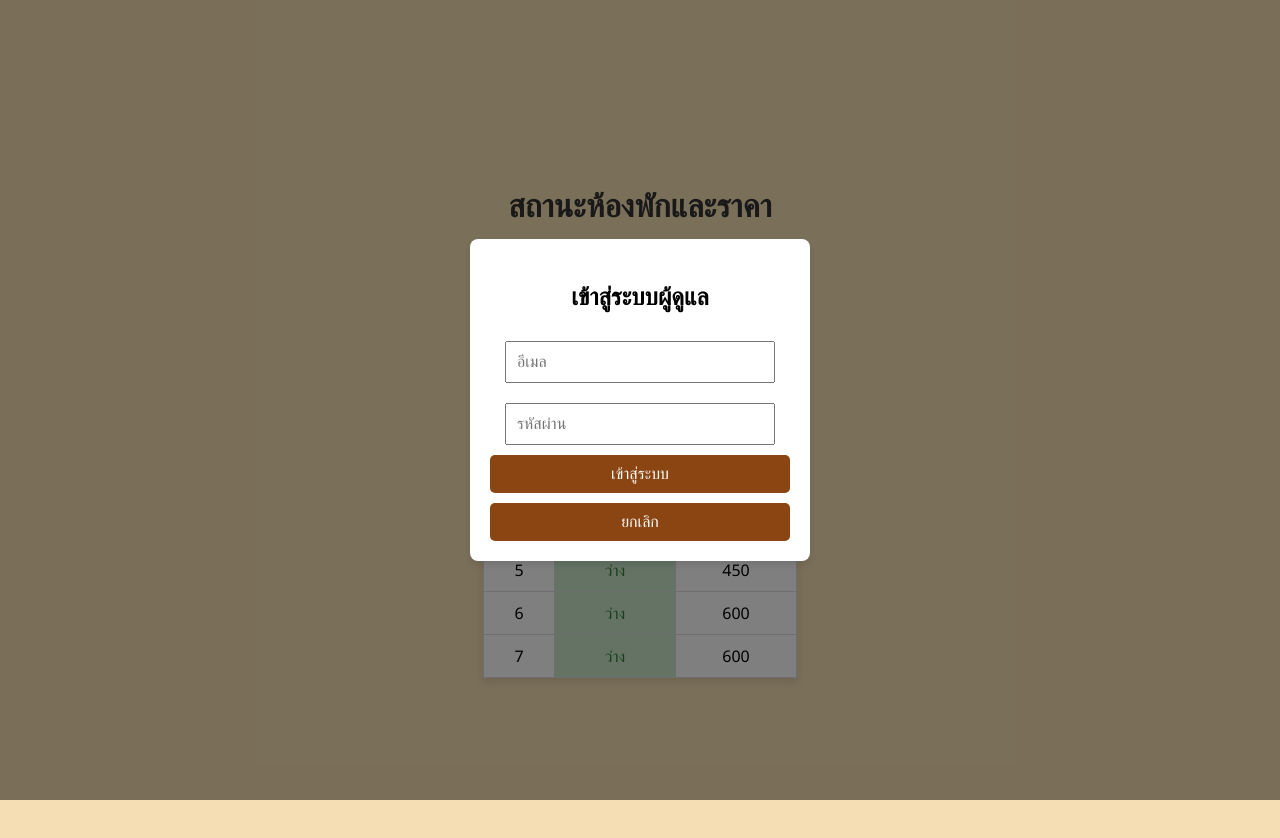
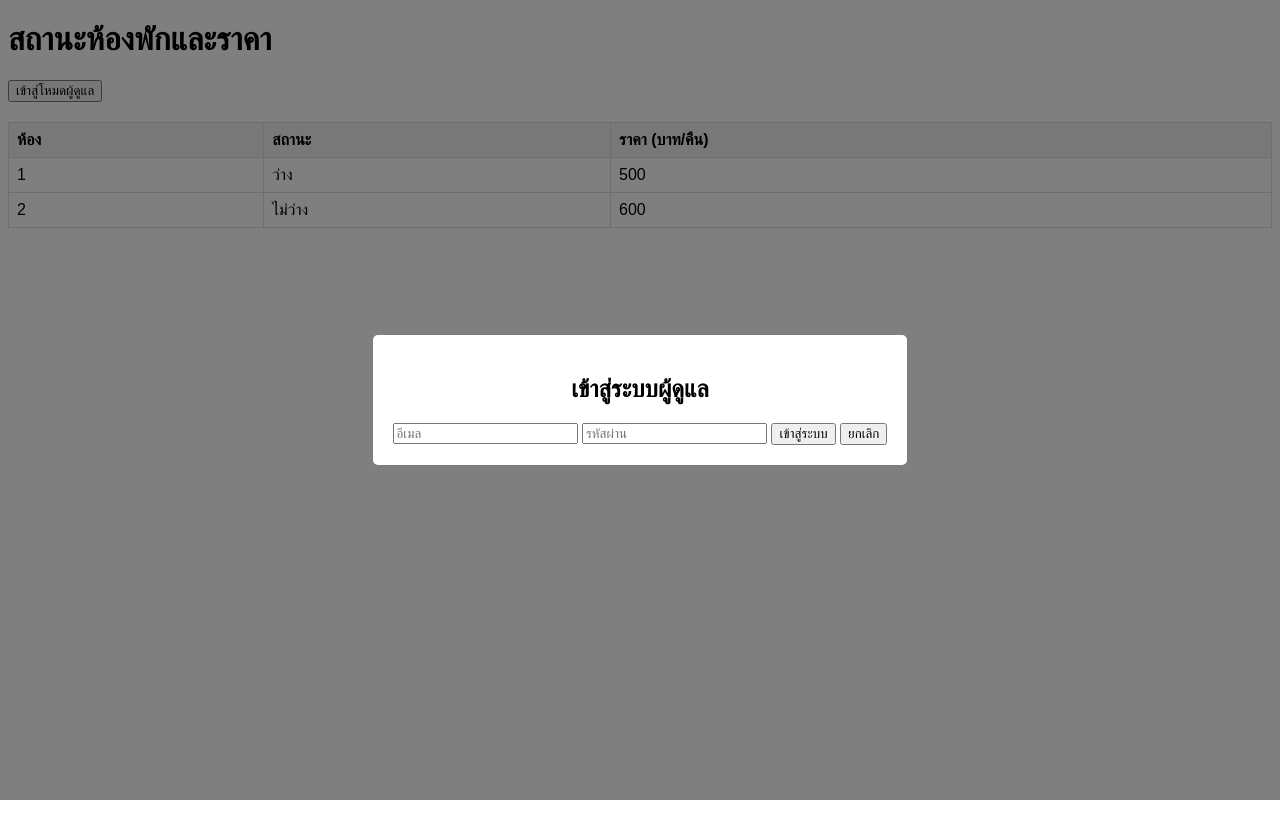
Before and after one commit to JanJin-Re/JanJin-Re.github.io, a plain HTML site: page index.html in a window 1280 px wide. Both pictures are taken after a click on the button "เข้าสู่โหมดผู้ดูแล". After the commit the page ends 800 px from the top, so only its background shows below. Drawn offline with Linux system fonts and the light colour scheme.

Commit message:
Update index.html

```diff
--- a/index.html
+++ b/index.html
@@ -6,71 +6,22 @@
     <title>สถานะห้องพักและราคา</title>
     <style>
         body {
-            font-family: 'Segoe UI', Tahoma, Geneva, Verdana, sans-serif;
-            background-color: #F5DEB3;
-            margin: 0;
-            padding: 20px;
-            display: flex;
-            justify-content: center;
-            align-items: center;
-            height: 100vh;
-            flex-direction: column;
-        }
-        h1 {
-            text-align: center;
-            color: #333;
-            margin-bottom: 20px;
+            font-family: Arial, sans-serif;
         }
         table {
-            width: auto;
+            width: 100%;
             border-collapse: collapse;
-            box-shadow: 0 4px 8px rgba(0, 0, 0, 0.1);
-            background-color: white;
-        }
-        table, th, td {
-            border: 1px solid #ddd;
         }
         th, td {
-            text-align: center;
-            vertical-align: middle;
-            padding: 10px;
+            border: 1px solid #ddd;
+            padding: 8px;
+            text-align: left;
         }
         th {
-            background-color: #8B4513;
-            color: white;
-            font-size: 18px;
+            background-color: #f2f2f2;
         }
-        td {
-            font-size: 16px;
-        }
-        th:nth-child(1), td:nth-child(1) {
-            width: 50px;
-        }
-        th:nth-child(2), td:nth-child(2) {
-            width: 100px;
-        }
-        th:nth-child(3), td:nth-child(3) {
-            width: 100px;
-        }
-        .available {
-            background-color: #c8e6c9;
-            color: #2e7d32;
-        }
-        .unavailable {
-            background-color: #ffccbc;
-            color: #d84315;
-        }
-        button {
-            padding: 8px 12px;
-            font-size: 16px;
-            color: white;
-            background-color: #8B4513;
-            border: none;
-            cursor: pointer;
-            border-radius: 5px;
-        }
-        button:hover {
-            background-color: #A0522D;
+        .toggle-btn {
+            margin-bottom: 20px;
         }
         .admin-only {
             display: none;
@@ -78,85 +29,116 @@
         .show-admin .admin-only {
             display: table-cell;
         }
-        .toggle-btn {
-            padding: 10px 20px;
-            font-size: 18px;
-            background-color: #8B4513;
-            color: white;
-            border: none;
-            border-radius: 5px;
-            cursor: pointer;
-            transition: background-color 0.3s;
-            margin-bottom: 20px;
-        }
-        .toggle-btn:hover {
-            background-color: #A0522D;
-        }
         #loginModal {
             display: none;
             position: fixed;
+            left: 0;
             top: 0;
-            left: 0;
             width: 100%;
             height: 100%;
-            background: rgba(0, 0, 0, 0.5);
+            background-color: rgba(0, 0, 0, 0.5);
             justify-content: center;
             align-items: center;
+        }
+        #loginForm {
+            background-color: white;
+            padding: 20px;
+            border-radius: 5px;
+            text-align: center;
         }
         #loginModal.show {
             display: flex;
         }
-        #loginForm {
-            background-color: white;
-            padding: 20px;
-            border-radius: 8px;
-            box-shadow: 0 4px 8px rgba(0, 0, 0, 0.1);
-            width: 300px;
-            display: flex;
-            flex-direction: column;
-            align-items: center;
-        }
-        #loginForm input {
-            margin: 10px 0;
-            padding: 10px;
-            width: 90%;
-            font-size: 16px;
-            box-sizing: border-box;
-        }
-        #loginForm button {
-            width: 100%;
-            padding: 10px;
-            background-color: #8B4513;
-            color: white;
-            border: none;
-            border-radius: 5px;
-            font-size: 16px;
-            cursor: pointer;
-        }
-        #loginForm button:hover {
-            background-color: #A0522D;
-        }
-        #cancelBtn {
-            margin-top: 10px;
-            background-color: #d32f2f;
-        }
-        #cancelBtn:hover {
-            background-color: #b71c1c;
-        }
     </style>
-
-    <!-- Firebase App (the core Firebase SDK) is always required and must be listed first -->
     <script src="https://www.gstatic.com/firebasejs/9.20.0/firebase-app.js"></script>
     <script src="https://www.gstatic.com/firebasejs/9.20.0/firebase-database.js"></script>
+    <script>
+        // กำหนดค่าการเชื่อมต่อ Firebase
+        const firebaseConfig = {
+            apiKey: "AIzaSyB9huDa17wQnpKFhYP8iGC35ivwlP-m_oU",
+            authDomain: "example-7a9ac.firebaseapp.com",
+            databaseURL: "https://example-7a9ac-default-rtdb.firebaseio.com",
+            projectId: "example-7a9ac",
+            storageBucket: "example-7a9ac.appspot.com",
+            messagingSenderId: "470545773345",
+            appId: "1:470545773345:web:9431f3d1192815dc1ec460"
+        };
+
+        // เริ่มต้น Firebase
+        const app = firebase.initializeApp(firebaseConfig);
+        const db = firebase.database();
+
+        const correctEmail = "admin@example.com";
+        const correctPassword = "password123";
+        let isAdmin = false;
+
+        function openLoginModal() {
+            document.getElementById("loginModal").classList.add("show");
+        }
+
+        function closeLoginModal() {
+            document.getElementById("loginModal").classList.remove("show");
+        }
+
+        function login() {
+            const email = document.getElementById("email").value;
+            const password = document.getElementById("password").value;
+
+            if (email === correctEmail && password === correctPassword) {
+                isAdmin = true;
+                closeLoginModal();
+                document.getElementById("adminToggleBtn").textContent = "ออกจากโหมดผู้ดูแล";
+                document.querySelector("table").classList.add("show-admin");
+            } else {
+                alert("อีเมลหรือรหัสผ่านไม่ถูกต้อง");
+            }
+        }
+
+        function toggleAdminMode() {
+            if (isAdmin) {
+                isAdmin = false;
+                document.getElementById("adminToggleBtn").textContent = "เข้าสู่โหมดผู้ดูแล";
+                document.querySelector("table").classList.remove("show-admin");
+            } else {
+                openLoginModal();
+            }
+        }
+
+        function updateStatus(button) {
+            const row = button.closest("tr");
+            const statusCell = row.querySelector(".status");
+            const currentStatus = statusCell.textContent;
+
+            const newStatus = currentStatus === "ว่าง" ? "ไม่ว่าง" : "ว่าง";
+            statusCell.textContent = newStatus;
+            statusCell.className = "status " + (newStatus === "ว่าง" ? "available" : "unavailable");
+        }
+
+        function saveRoomStatus() {
+            const roomData = [];
+            const rows = document.querySelectorAll("#room-status tr");
+            rows.forEach(row => {
+                const roomNumber = row.querySelector('td:first-child').textContent;
+                const status = row.querySelector('.status').textContent;
+                const price = row.querySelector('td:nth-child(3)').textContent;
+                roomData.push({ roomNumber, status, price });
+            });
+
+            // บันทึกข้อมูลลง Firebase
+            roomData.forEach(room => {
+                firebase.database().ref('rooms/' + room.roomNumber).set({
+                    status: room.status,
+                    price: room.price
+                });
+            });
+        }
+    </script>
 </head>
 <body>
 
 <h1>สถานะห้องพักและราคา</h1>
-
-<!-- ปุ่มสำหรับเปิด/ปิดโหมดผู้ดูแล -->
 <button id="adminToggleBtn" class="toggle-btn" onclick="toggleAdminMode()">เข้าสู่โหมดผู้ดูแล</button>
 
-<!-- ตารางแสดงสถานะห้องและราคา -->
 <table>
     <thead>
         <tr>
@@ -175,44 +157,14 @@
         </tr>
         <tr>
             <td>2</td>
-            <td class="status available">ว่าง</td>
-            <td>500</td>
-            <td class="admin-only"><button onclick="updateStatus(this)">อัพเดท</button></td>
-        </tr>
-        <tr>
-            <td>3</td>
-            <td class="status available">ว่าง</td>
-            <td>500</td>
-            <td class="admin-only"><button onclick="updateStatus(this)">อัพเดท</button></td>
-        </tr>
-        <tr>
-            <td>4</td>
-            <td class="status available">ว่าง</td>
-            <td>500</td>
-            <td class="admin-only"><button onclick="updateStatus(this)">อัพเดท</button></td>
-        </tr>
-        <tr>
-            <td>5</td>
-            <td class="status available">ว่าง</td>
-            <td>450</td>
-            <td class="admin-only"><button onclick="updateStatus(this)">อัพเดท</button></td>
-        </tr>
-        <tr>
-            <td>6</td>
-            <td class="status available">ว่าง</td>
+            <td class="status unavailable">ไม่ว่าง</td>
             <td>600</td>
             <td class="admin-only"><button onclick="updateStatus(this)">อัพเดท</button></td>
         </tr>
-        <tr>
-            <td>7</td>
-            <td class="status available">ว่าง</td>
-            <td>600</td>
-            <td class="admin-only"><button onclick="updateStatus(this)">อัพเดท</button></td>
-        </tr>
+        <!-- เพิ่มห้องเพิ่มเติมตามต้องการ -->
     </tbody>
 </table>
 
-<!-- Modal สำหรับล็อกอิน -->
 <div id="loginModal">
     <div id="loginForm">
         <h2>เข้าสู่ระบบผู้ดูแล</h2>
@@ -223,110 +175,5 @@
     </div>
 </div>
 
-<script>
-    // Firebase configuration
-    const firebaseConfig = {
-        apiKey: "AIzaSyB9huDa17wQnpKFhYP8iGC35ivwlP-m_oU",
-        authDomain: "example-7a9ac.firebaseapp.com",
-        databaseURL: "https://example-7a9ac-default-rtdb.firebaseio.com",
-        projectId: "example-7a9ac",
-        storageBucket: "example-7a9ac.appspot.com",
-        messagingSenderId: "470545773345",
-        appId: "1:470545773345:web:9431f3d1192815dc1ec460"
-    };
-
-    // Initialize Firebase
-    const app = firebase.initializeApp(firebaseConfig);
-    const db = firebase.database();
-
-    const correctEmail = "admin@example.com";
-    const correctPassword = "password123";
-    let isAdmin = false;
-
-    // ฟังก์ชันเปิด modal ล็อกอิน
-    function openLoginModal() {
-        document.getElementById("loginModal").classList.add("show");
-        document.getElementById("email").value = '';
-        document.getElementById("password").value = '';
-    }
-
-    // ฟังก์ชันปิด modal ล็อกอิน
-    function closeLoginModal() {
-        document.getElementById("loginModal").classList.remove("show");
-    }
-
-    // ฟังก์ชันล็อกอิน
-    function login() {
-        const email = document.getElementById("email").value;
-        const password = document.getElementById("password").value;
-
-        if (email === correctEmail && password === correctPassword) {
-            isAdmin = true;
-            closeLoginModal();
-            document.getElementById("adminToggleBtn").textContent = "ออกจากโหมดผู้ดูแล";
-            document.querySelector("table").classList.add("show-admin");
-        } else {
-            alert("อีเมลหรือรหัสผ่านไม่ถูกต้อง");
-        }
-    }
-
-    // ฟังก์ชันเปิด/ปิดโหมดผู้ดูแล
-    function toggleAdminMode() {
-        if (isAdmin) {
-            isAdmin = false;
-            document.getElementById("adminToggleBtn").textContent = "เข้าสู่โหมดผู้ดูแล";
-            document.querySelector("table").classList.remove("show-admin");
-        } else {
-            openLoginModal();
-        }
-    }
-
-    // ฟังก์ชันอัพเดทสถานะห้อง
-    function updateStatus(button) {
-        const row = button.closest("tr");
-        const statusCell = row.querySelector(".status");
-        const currentStatus = statusCell.textContent;
-
-        const newStatus = currentStatus === "ว่าง" ? "ไม่ว่าง" : "ว่าง";
-        statusCell.textContent = newStatus;
-        statusCell.className = "status " + (newStatus === "ว่าง" ? "available" : "unavailable");
-
-        // บันทึกสถานะลง Firebase
-        const roomNumber = row.cells[0].textContent;
-        const price = row.cells[2].textContent;
-        set(ref(db, 'rooms/' + roomNumber), {
-            status: newStatus,
-            price: price
-        });
-    }
-
-    // ฟังก์ชันโหลดสถานะห้องจาก Firebase (ไม่บังคับ)
-    function loadRoomStatus() {
-        const roomRef = ref(db, 'rooms/');
-        onValue(roomRef, (snapshot) => {
-            const data = snapshot.val();
-            const roomStatusTable = document.getElementById("room-status");
-            roomStatusTable.innerHTML = '';
-
-            for (const roomNumber in data) {
-                const roomData = data[roomNumber];
-                const newRow = `
-                    <tr>
-                        <td>${roomNumber}</td>
-                        <td class="status ${roomData.status === "ว่าง" ? "available" : "unavailable"}">${roomData.status}</td>
-                        <td>${roomData.price}</td>
-                        <td class="admin-only"><button onclick="updateStatus(this)">อัพเดท</button></td>
-                    </tr>
-                `;
-                roomStatusTable.innerHTML += newRow;
-            }
-        });
-    }
-
-    // เรียกใช้ loadRoomStatus เพื่อโหลดข้อมูลเมื่อหน้าเว็บโหลด
-    window.onload = loadRoomStatus;
-
-</script>
-
 </body>
 </html>
```
